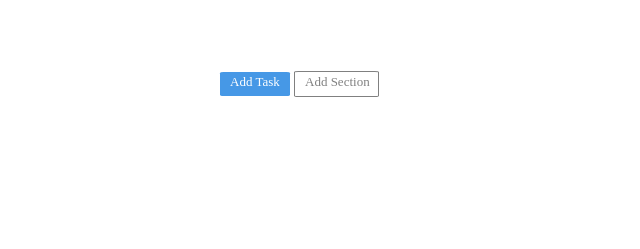
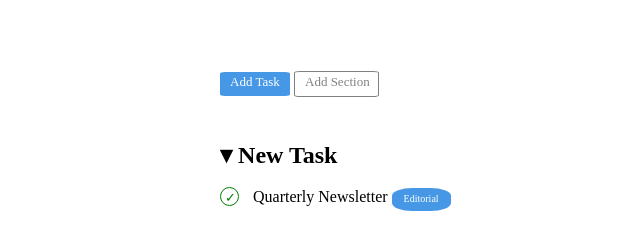
Before and after one commit to ValerioDiBiagio/html-css-toboolist, a plain HTML site: page index.html in a window 1280 px wide. Shown: the part 73-322 px from the top of the page, without its empty margins (0-640 px from the left). Drawn offline with Linux system fonts and the light colour scheme.

Commit message:
feat: add new task

```diff
--- a/css/style.css
+++ b/css/style.css
@@ -22,7 +22,7 @@ main {
 
 .add-task {
     display: inline-block;
-    border-radius: 5%;
+    border-radius: 7%;
     width: 70px;
     height: 24px;
     background-color: rgb(70, 152, 230);
@@ -37,11 +37,12 @@ main {
 
 .add-section {
     display: inline-block;
-    border-radius: 5%;
+    border-radius: 7%;
     border: 1px solid gray;
     width: 83px;
     height: 24px;
     background-color: white;
+}
 
 .font2 {
     color:grey;
@@ -49,3 +50,45 @@ main {
     padding-top: 10px;
     font-size: small;
 }
+
+.title {
+    padding-top: 44px;
+     color:black;
+}
+
+.circle {
+    display: inline-block;
+    width: 17px;
+    height: 17px;
+    border-radius: 50%;
+    background-color: white;
+    border: 1px solid green
+}
+
+.spunta {
+    color: green;
+    padding-left: 4px;
+    padding-top: 2px;
+    font-size: small;
+
+}
+
+.text {
+    display: inline-block;
+    margin-left: 10px;
+}
+
+.editorial {
+    display: inline-block;
+    border-radius: 35%;
+    width: 59px;
+    height: 23px;
+    background-color: rgb(70, 152, 230);
+}
+
+.font3 {
+    color: white;
+    padding-left: 12px;
+    padding-top: 10px;
+    font-size: 10px;
+}
--- a/index.html
+++ b/index.html
@@ -20,12 +20,22 @@
 
     <!-- corpo centrale della pagina -->
     <main>
+        <!-- bottoni add task e add selection -->
         <div class="add-task">
             <span class="font">Add Task</span>
         </div>
         <div class="add-section">
             <span class="font2">Add Section</span>
         </div>
+        <!-- /bottoni add task e add selection -->
+         <!-- new task -->
+        <div>
+            <h2 class="title">&#9662; <strong>New Task</strong></h2><br>
+            <div class="circle"><span class="spunta">&#10003;</span></div>
+            <div class="text"><span>Quarterly Newsletter</span></div>
+            <div class="editorial"> <span class="font3">Editorial</span></div>
+        </div>
+        <!-- /new task -->
 
      </main>
      <!-- /corpo centrale della pagina -->
```
